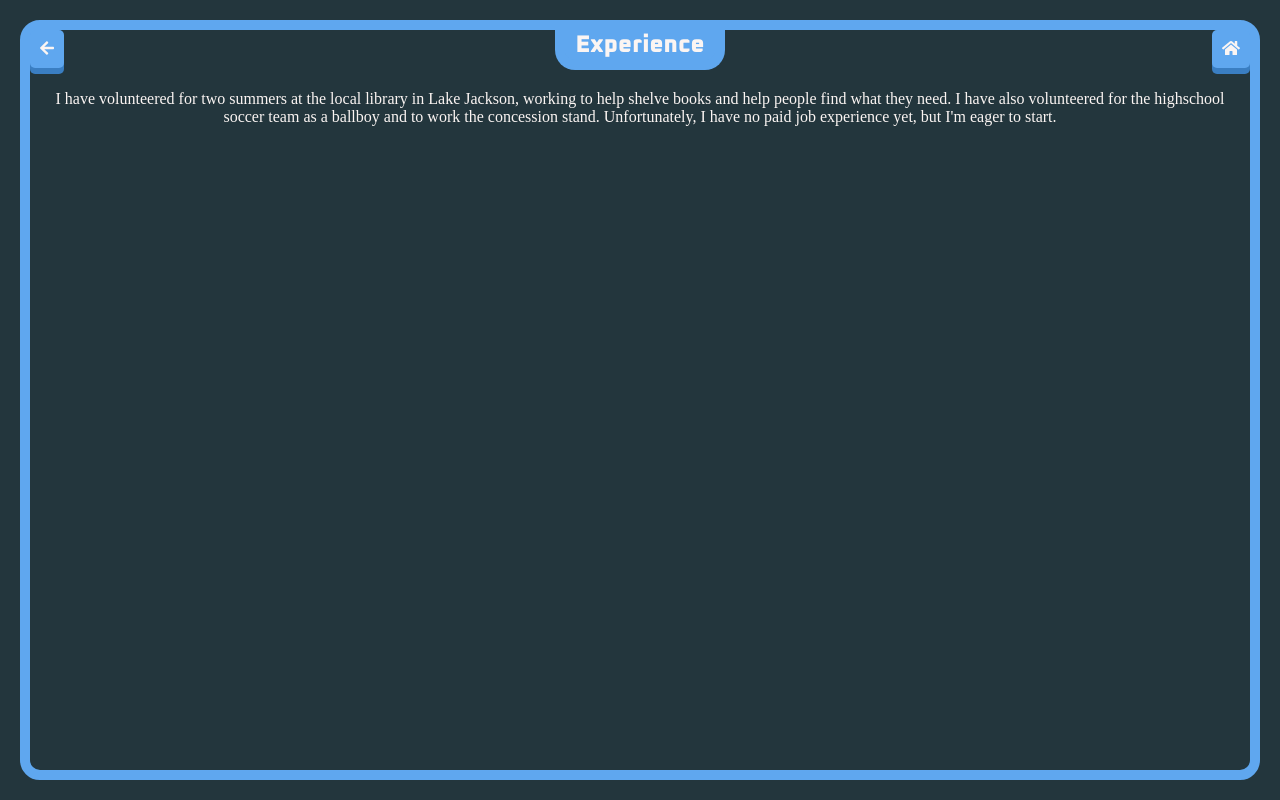
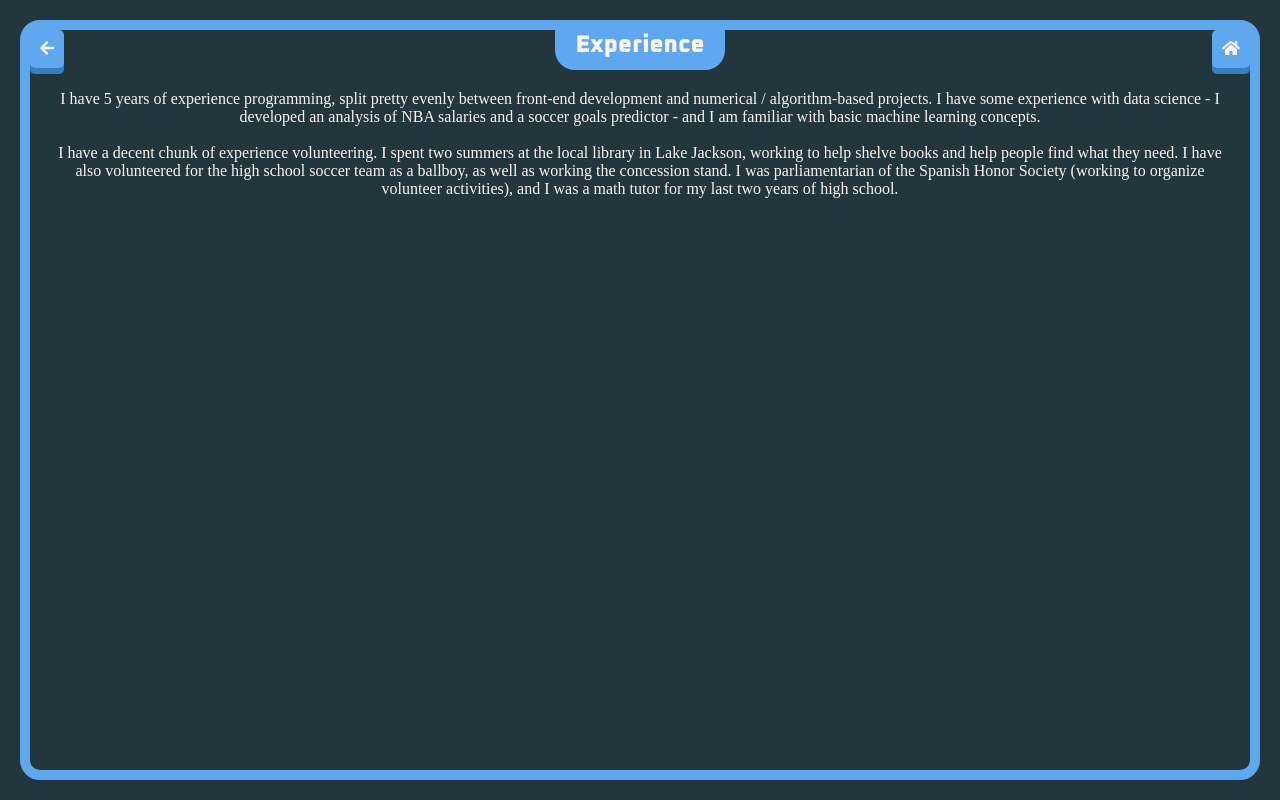
Before and after one commit to rkuhlf/kuhlman-portfolio, a React (Create React App) app: page /experience in a window 1280 px wide. Built offline with nearby package versions, Linux system fonts and the light colour scheme; a web font is replaced by a local one.

Commit message:
Updated my experience

```diff
--- a/src/pages/Experience.js
+++ b/src/pages/Experience.js
@@ -4,15 +4,19 @@ import Title from "../helpers/Title";
 
 class Experience extends Component {
   render() {
+    const years_programming = new Date().getFullYear() - 2017;
+
     return (
       <div>
         <Title>Experience</Title>
         <div className="about-text">
-          I have volunteered for two summers at the local library in Lake
-          Jackson, working to help shelve books and help people find what they
-          need. I have also volunteered for the highschool soccer team as a
-          ballboy and to work the concession stand. Unfortunately, I have no
-          paid job experience yet, but I'm eager to start.
+          I have {years_programming} years of experience programming, split pretty evenly between front-end development and numerical / algorithm-based projects. I have some experience with data science - I developed an analysis of NBA salaries and a soccer goals predictor - and I am familiar with basic machine learning concepts.
+
+          <br />
+          <br />
+
+          I have a decent chunk of experience volunteering. I spent two summers at the local library in Lake
+          Jackson, working to help shelve books and help people find what they need. I have also volunteered for the high school soccer team as a ballboy, as well as working the concession stand. I was parliamentarian of the Spanish Honor Society (working to organize volunteer activities), and I was a math tutor for my last two years of high school.
         </div>
       </div>
     );
```
